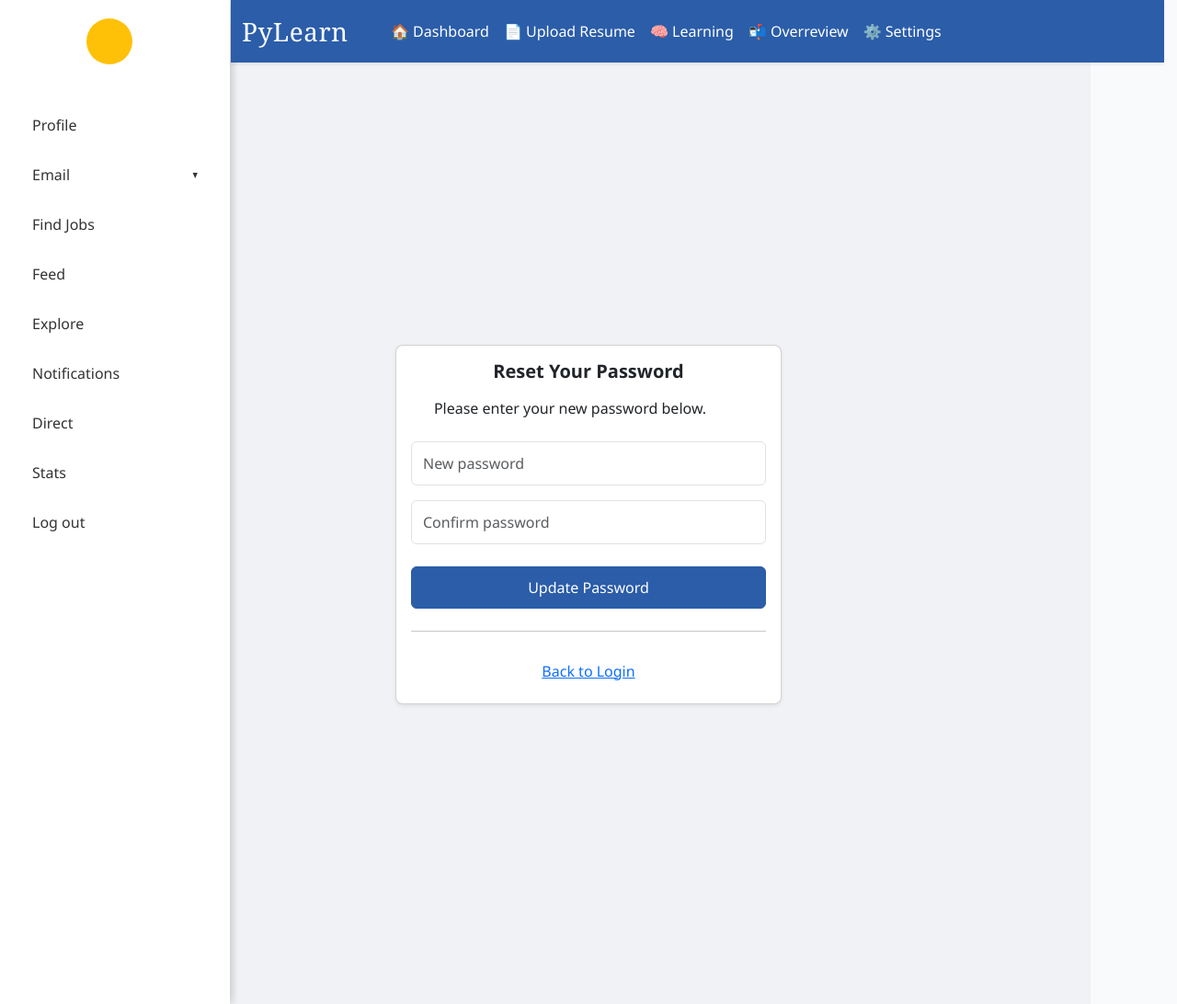
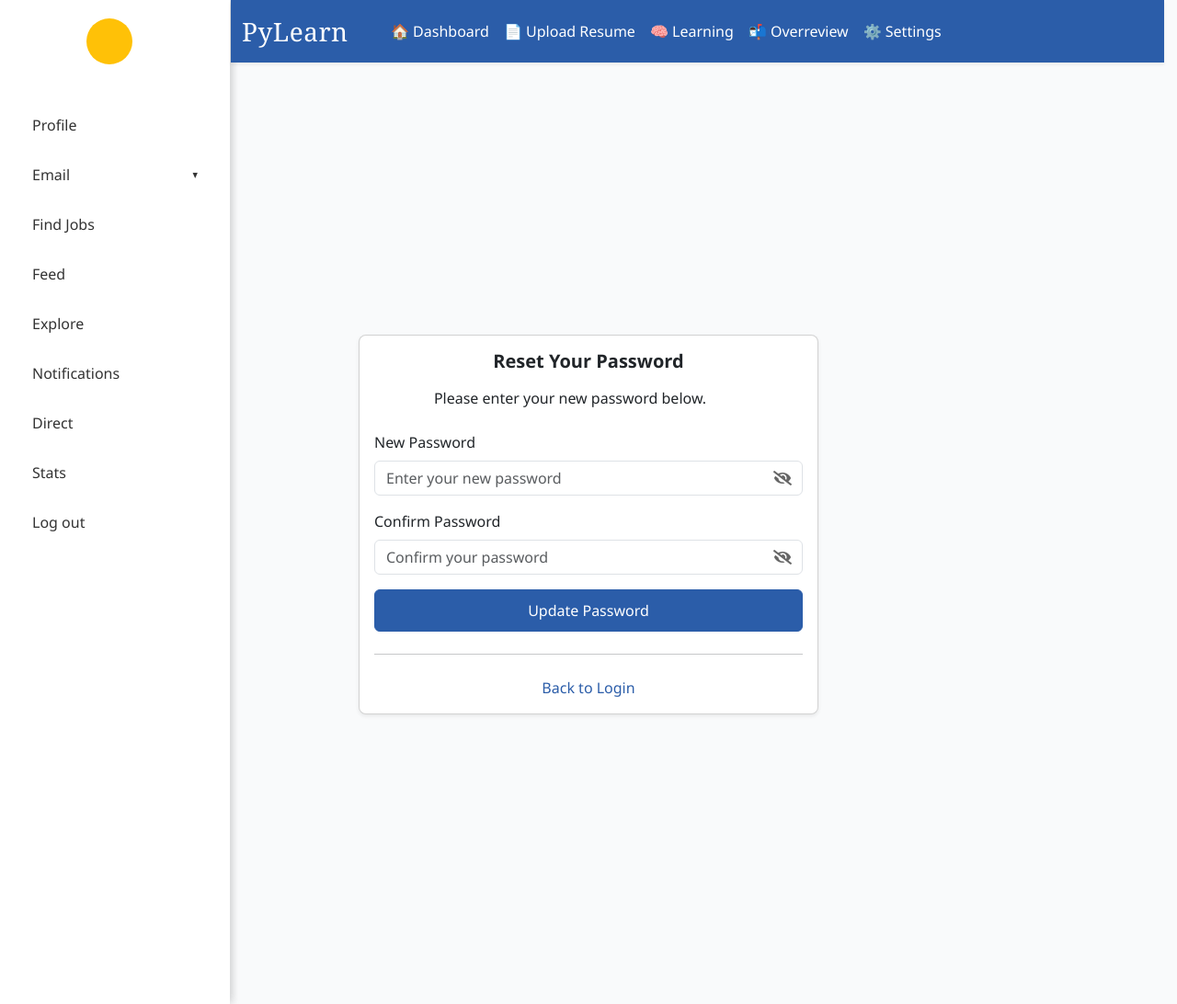
Before and after one commit to Zaka-Ul-Hassan/HireMate, a FastAPI app: template frontend/templates/user/reset_password.html in a window 1280 px wide. Shown: the whole page at 92% size. Run offline with FastAPI, Linux system fonts and the light colour scheme; the template is opened without the code that fills it, so the values that code supplies are empty; some libraries are stand-ins or nearby versions.

Commit message:
Update reset_password.html with new pass and cnfrm password also add toggle password icon to view password

```diff
--- a/frontend/templates/user/reset_password.html
+++ b/frontend/templates/user/reset_password.html
@@ -1,27 +1,48 @@
 <!-- frontend\templates\user\reset_password.html -->
 
 {% extends "shared/base.html" %}
+
 {% block title %}Reset Your Password{% endblock %}
 
+{% block extra_css %}
+<link rel="stylesheet" href="/static/css/shared/password-toggle.css">
+{% endblock %}
+
 {% block content %}
-<div class="d-flex justify-content-center align-items-center" style="height: 100vh; background-color: #f0f2f5;">
-    <div class="card shadow-sm" style="width: 420px; border-radius: 8px;">
-        <div class="card-body text-center">
+<div class="container min-vh-100 d-flex justify-content-center align-items-center">
+    <div class="card shadow-sm w-100" style="max-width: 500px; border-radius: 8px;">
+        <div class="card-body">
 
-            <h5 class="card-title fw-bold mb-3">Reset Your Password</h5>
-            <p class="mb-4">Please enter your new password below.</p>
+            <h5 class="card-title fw-bold mb-3 text-center">Reset Your Password</h5>
+            <p class="mb-4 text-center">Please enter your new password below.</p>
 
-            <form method="POST" action="/api/users/reset-password">
+            <form id="resetPasswordForm">
                 <!-- Hidden token field -->
                 <input type="hidden" name="token" value="{{ token }}">
 
-                <!-- New password -->
-                <input type="password" name="new_password" class="form-control mb-3"
-                       placeholder="New password" required style="height: 48px; font-size: 16px;">
+                <!-- New Password -->
+                <div class="col-12 mb-3">
+                    <div class="password-wrapper position-relative">
+                        <label class="form-label" for="new_password">New Password</label>
+                        <input type="password" id="new_password" name="new_password" class="form-control"
+                               placeholder="Enter your new password">
+                        <i id="toggleNewPassword" class="fa fa-eye-slash password-toggle"
+                           onclick="togglePassword('new_password', 'toggleNewPassword')"></i>
+                    </div>
+                    <span class="text-danger" id="newPasswordError"></span>
+                </div>
 
-                <!-- Confirm password -->
-                <input type="password" name="confirm_password" class="form-control mb-4"
-                       placeholder="Confirm password" required style="height: 48px; font-size: 16px;">
+                <!-- Confirm Password -->
+                <div class="col-12 mb-3">
+                    <div class="password-wrapper position-relative">
+                        <label class="form-label" for="confirm_password">Confirm Password</label>
+                        <input type="password" id="confirm_password" name="confirm_password" class="form-control"
+                               placeholder="Confirm your password">
+                        <i id="toggleConfirmPassword" class="fa fa-eye-slash password-toggle"
+                           onclick="togglePassword('confirm_password', 'toggleConfirmPassword')"></i>
+                    </div>
+                    <span class="text-danger" id="confirmPasswordError"></span>
+                </div>
 
                 <button type="submit" class="btn btn-primary w-100" style="padding: 10px;">
                     Update Password
@@ -31,9 +52,15 @@
             <hr class="my-4">
 
             <div class="text-center">
-                <a href="/login" class="btn btn-link">Back to Login</a>
+                <a href="/" class="text-decoration-none text-primary-custom">Back to Login</a>
             </div>
         </div>
     </div>
 </div>
+
 {% endblock %}
+
+{% block extra_js %}
+<script src="/static/js/shared/password-toggle.js"></script>
+<script src="/static/js/user/reset_password.js"></script>
+{% endblock %}
```
